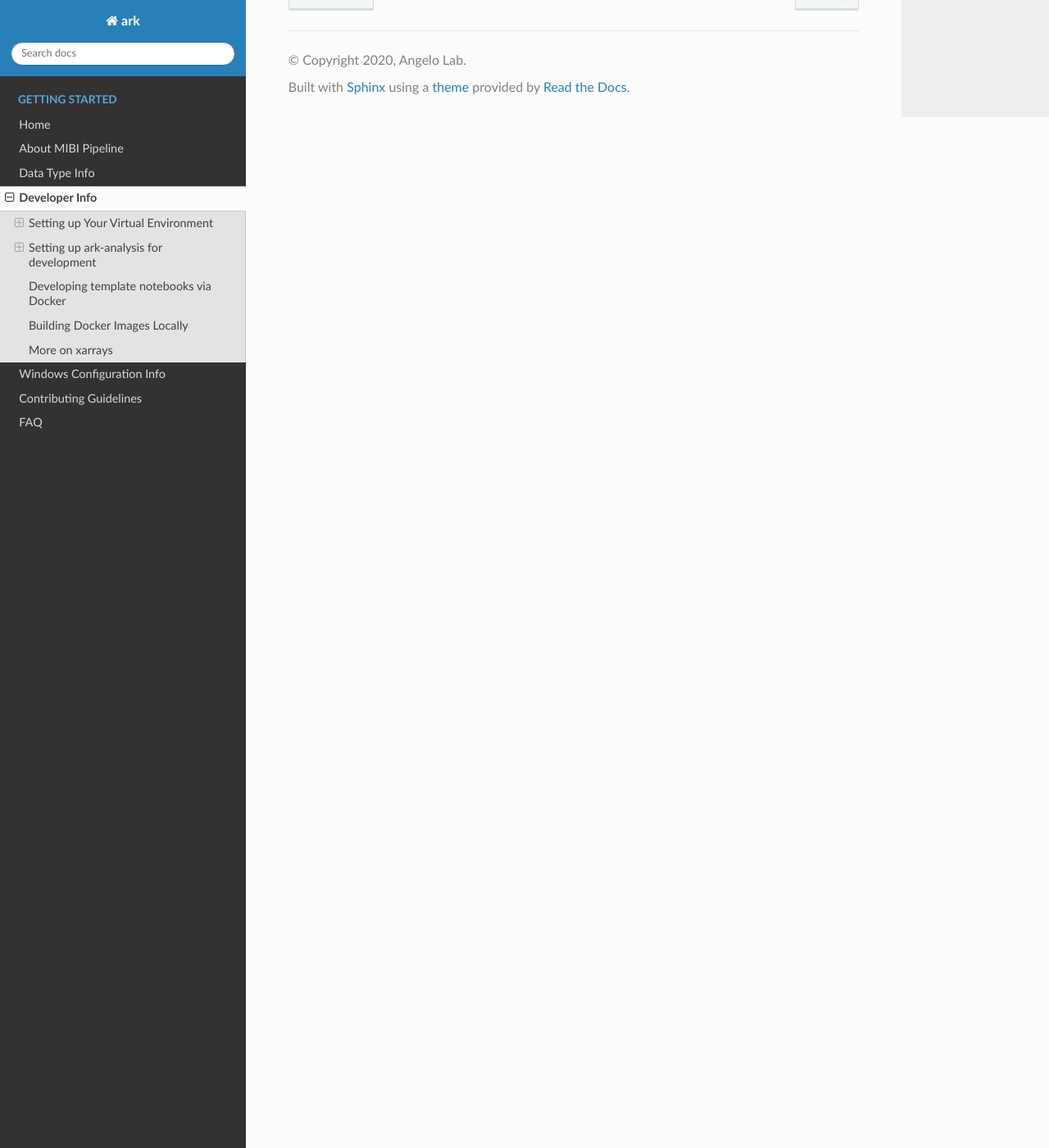
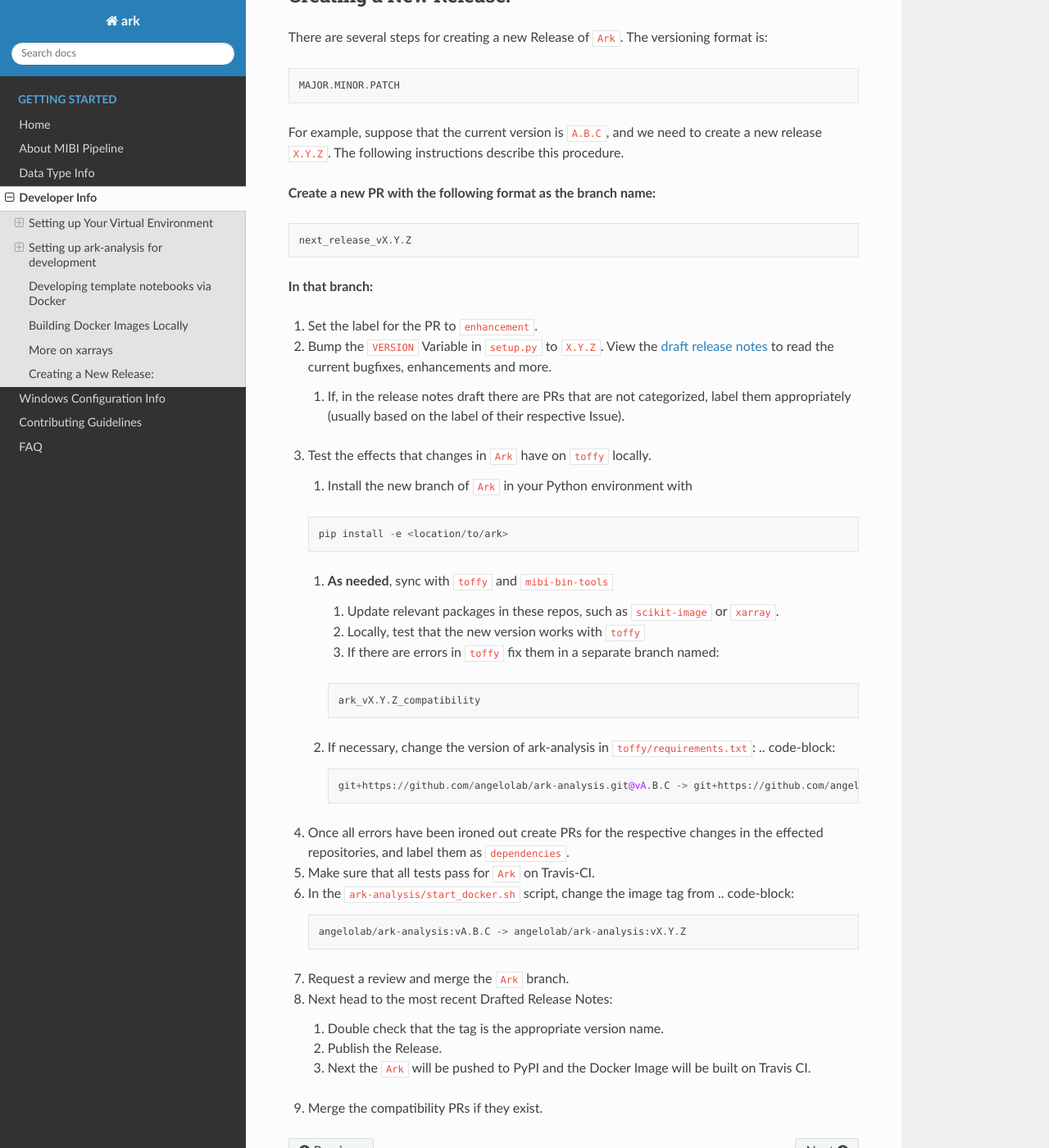
Before and after one commit to angelolab/ark-analysis, a Sphinx documentation site: the page built from docs/_rtd/development.md, in a window 1280 px wide and 1400 px high, scrolled down 4775 px. Shown: the whole window at 82% size. Built offline with Sphinx 7.4.7 and the Read the Docs theme 2.0.0, drawn with Linux system fonts in a browser that asks for light colours; pages that are not in the unit, such as notebooks, are missing from menus.

Commit message:
added development docs for creating a new release

````diff
--- a/docs/_rtd/development.md
+++ b/docs/_rtd/development.md
@@ -155,3 +155,53 @@
 You can load the `xarray` back in using:
 
 `arr = xr.load_dataarray(path)`
+
+
+### Creating a New Release:
+
+There are several steps for creating a new Release of `Ark`.
+The versioning format is:
+
+```
+MAJOR.MINOR.PATCH
+```
+
+For example, suppose that the current version is `A.B.C`, and we need to create a new release `X.Y.Z`. The following instructions describe this procedure.
+
+**Create a new PR with the following format as the branch name:**
+
+```
+next_release_vX.Y.Z
+```
+**In that branch:**
+1. Set the label for the PR to `enhancement`.
+1. Bump the `VERSION` Variable in `setup.py` to `X.Y.Z`. View the [draft release notes](https://github.com/angelolab/ark-analysis/releases) to read the current bugfixes, enhancements and more.
+   1. If, in the release notes draft there are PRs that are not categorized, label them appropriately (usually based on the label of their respective Issue).
+2. Test the effects that changes in `Ark` have on `toffy` locally.
+   1. Install the new branch of `Ark` in your Python environment with
+    ```
+    pip install -e <location/to/ark>
+    ```
+   2. **As needed**, sync with `toffy` and `mibi-bin-tools`
+      1. Update relevant packages in these repos, such as `scikit-image` or `xarray`.
+      2. Locally, test that the new version works with `toffy`
+      3. If there are errors in `toffy` fix them in a separate branch named:
+        ```
+        ark_vX.Y.Z_compatibility
+        ```
+   3. If necessary, change the version of ark-analysis in `toffy/requirements.txt`:
+        ```
+        git+https://github.com/angelolab/ark-analysis.git@vA.B.C -> git+https://github.com/angelolab/ark-analysis.git@vX.Y.Z
+        ```
+3. Once all errors have been ironed out create PRs for the respective changes in the effected repositories, and label them as `dependencies`.
+4. Make sure that all tests pass for `Ark` on Travis-CI.
+5. In the `ark-analysis/start_docker.sh` script, change the image tag from
+    ```
+    angelolab/ark-analysis:vA.B.C -> angelolab/ark-analysis:vX.Y.Z
+    ```
+6. Request a review and merge the `Ark` branch.
+7. Next head to the most recent Drafted Release Notes:
+   1. Double check that the tag is the appropriate version name.
+   2. Publish the Release.
+   3. Next the `Ark` will be pushed to PyPI and the Docker Image will be built on Travis CI.
+8. Merge the compatibility PRs if they exist.
--- a/setup.py
+++ b/setup.py
@@ -1,7 +1,7 @@
 from os import path, pardir
 from setuptools import setup, find_packages
 
-VERSION = '0.3.2'
+VERSION = '0.4.1'
 
 PKG_FOLDER = path.abspath(path.join(__file__, pardir))
 
````
Also changed, not shown: 1 other file.
